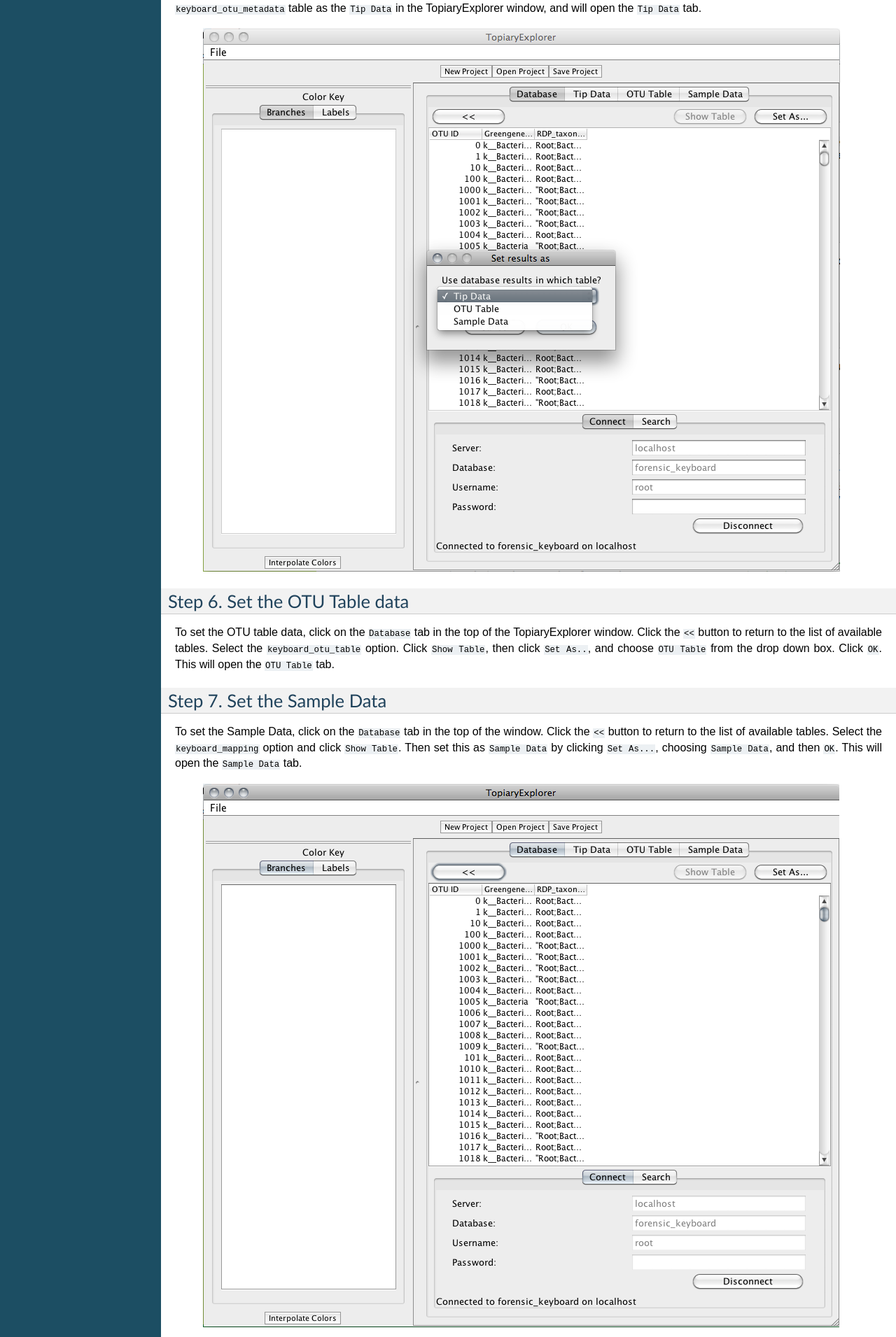
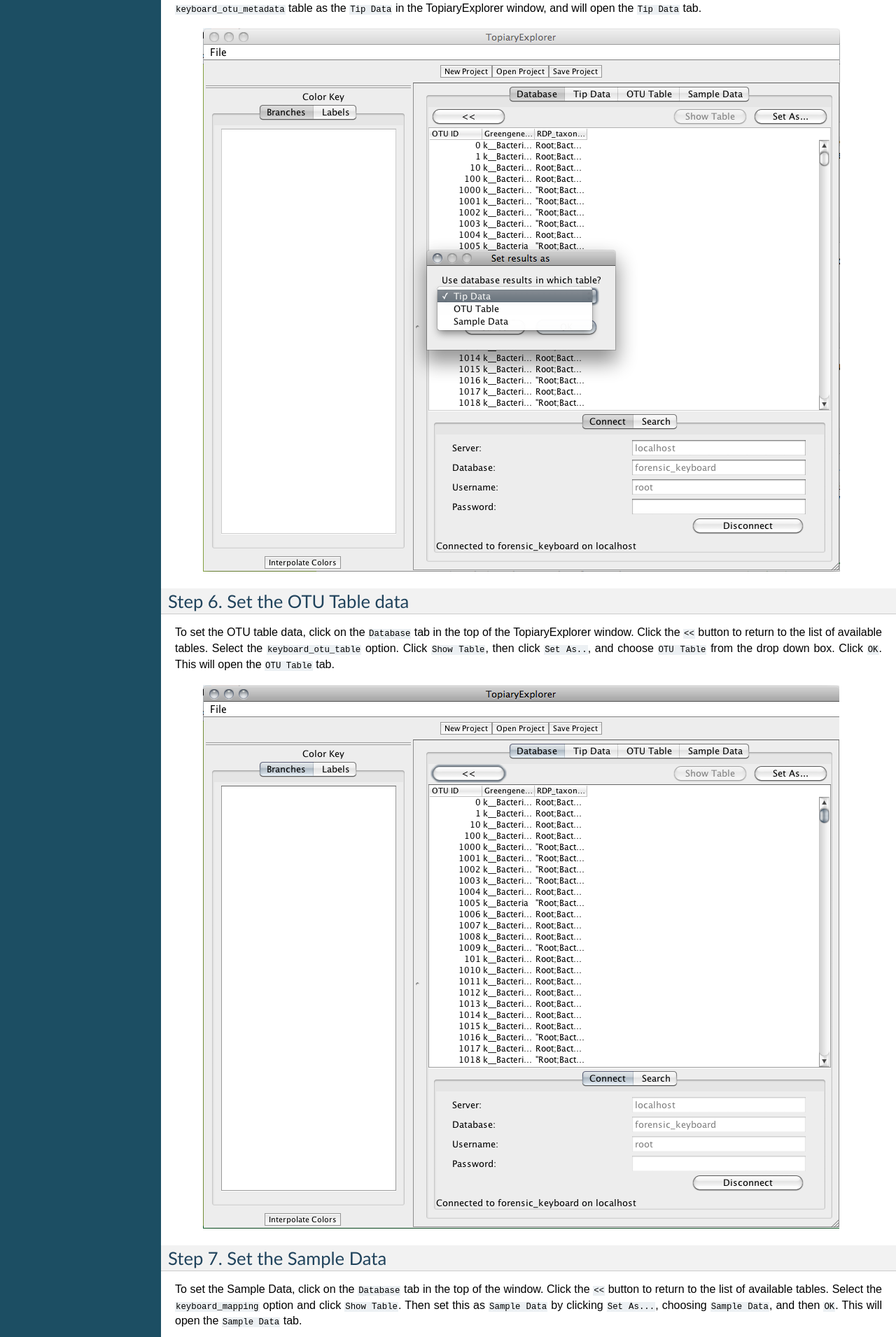
Before and after one commit to qiime/Topiary-Explorer, a Sphinx documentation site: the page built from user_guide/source/database_connectivity.rst, in a window 1280 px wide. Shown: the part 4489-6400 px from the top of the page at 70% size. Built offline with Sphinx 7.4.7, drawn with Linux system fonts in a browser that asks for light colours.

Commit message:
Adding stuff for tutorial
git-svn-id: svn+ssh://svn.code.sf.net/p/topiaryexplorer/code/trunk/main@443 05d1262b-b726-4fff-8b9f-3609a8a82e43

```diff
--- a/user_guide/source/database_connectivity.rst
+++ b/user_guide/source/database_connectivity.rst
@@ -72,12 +72,12 @@
 ------------------------------
 To set the OTU table data, click on the ``Database`` tab in the top of the TopiaryExplorer window. Click the ``<<`` button to return to the list of available tables. Select the ``keyboard_otu_table`` option. Click ``Show Table``, then click ``Set As..``, and choose ``OTU Table`` from the drop down box. Click ``OK``. This will open the ``OTU Table`` tab.
 
+.. figure:: _images/set_results_as_otu_sample_data.png
+   :align:  center
+
 Step 7. Set the Sample Data
 -----------------------------
 To set the Sample Data, click on the ``Database`` tab in the top of the window. Click the ``<<`` button to return to the list of available tables. Select the ``keyboard_mapping`` option and click ``Show Table``. Then set this as ``Sample Data`` by clicking ``Set As...``, choosing ``Sample Data``, and then ``OK``. This will open the ``Sample Data`` tab.
-
-.. figure:: _images/set_results_as_otu_sample_data.png
-   :align:  center
 
 Step 8. Color tree using Tip Data
 ---------------------------------
@@ -87,5 +87,4 @@
 .. figure::  _images/db_tree_colored_by_individual.png
    :align:   center
 
-
 This last step was covered very quickly here: if you got lost you should refer to the `TopiaryExplorer Overview Tutorial <./quickstart.html>`_ which goes through the steps for coloring a tree in a lot more detail.
```
